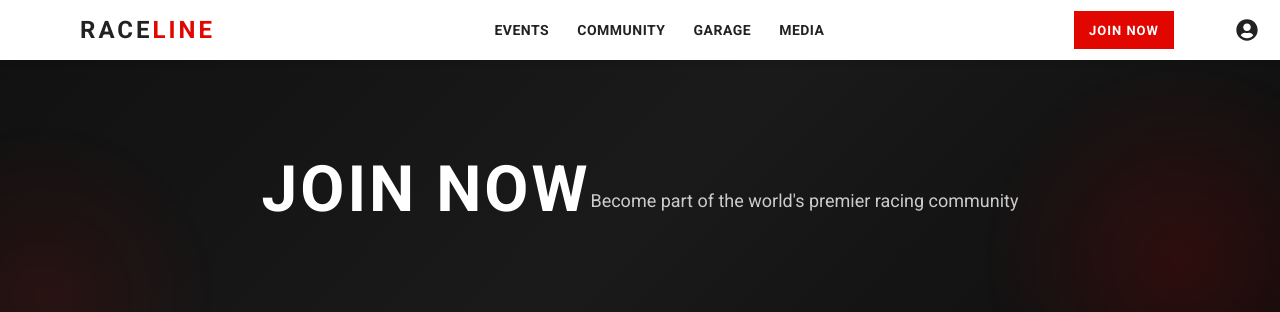
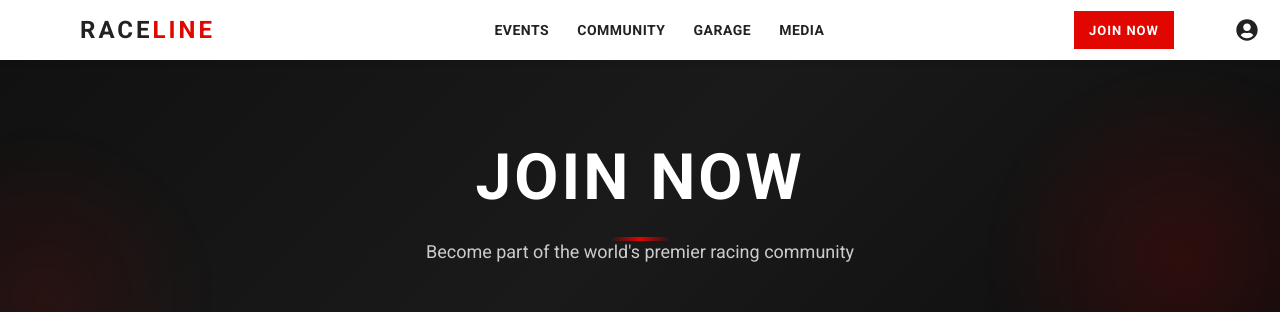
Before and after one commit to MOHAMEDVASIM2003/racehub, a React (Create React App) app in the folder racefront/: page /join in a window 1280 px wide. Shown: the top 312 px of the page. Built offline with nearby package versions, Linux system fonts and the light colour scheme; no server answers.

Commit message:
Refactor JoinPage layout for improved structure and styling

```diff
--- a/racefront/src/Pages/JoinPage.js
+++ b/racefront/src/Pages/JoinPage.js
@@ -9,8 +9,11 @@ function JoinPage() {
       <Navbar />
       <div style={{ paddingTop: '60px' }}>
         <div className="page-hero">
-          <h1>JOIN NOW</h1>
-          <p>Become part of the world's premier racing community</p>
+          <div className="hero-content">
+            <h1>JOIN NOW</h1>
+            <div className="hero-divider"></div>
+            <p>Become part of the world's premier racing community</p>
+          </div>
         </div>
         <JoinNow />
         <Footer />
```
